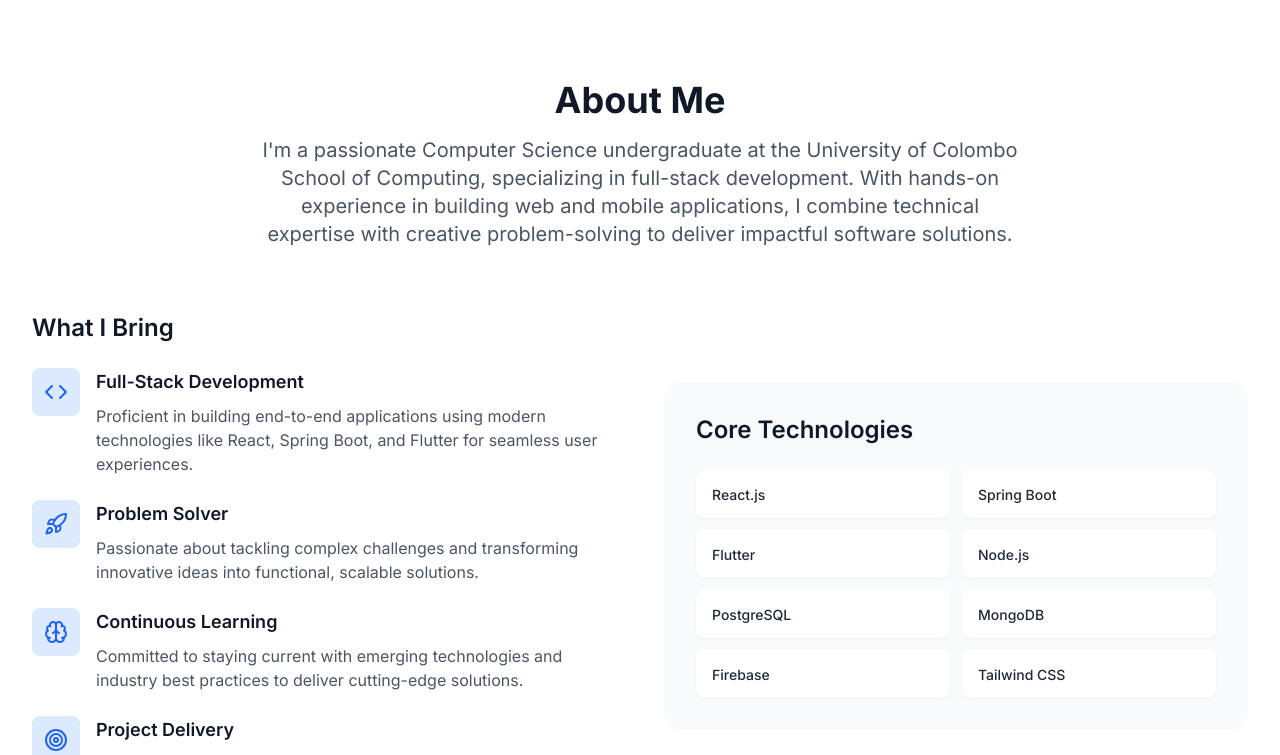
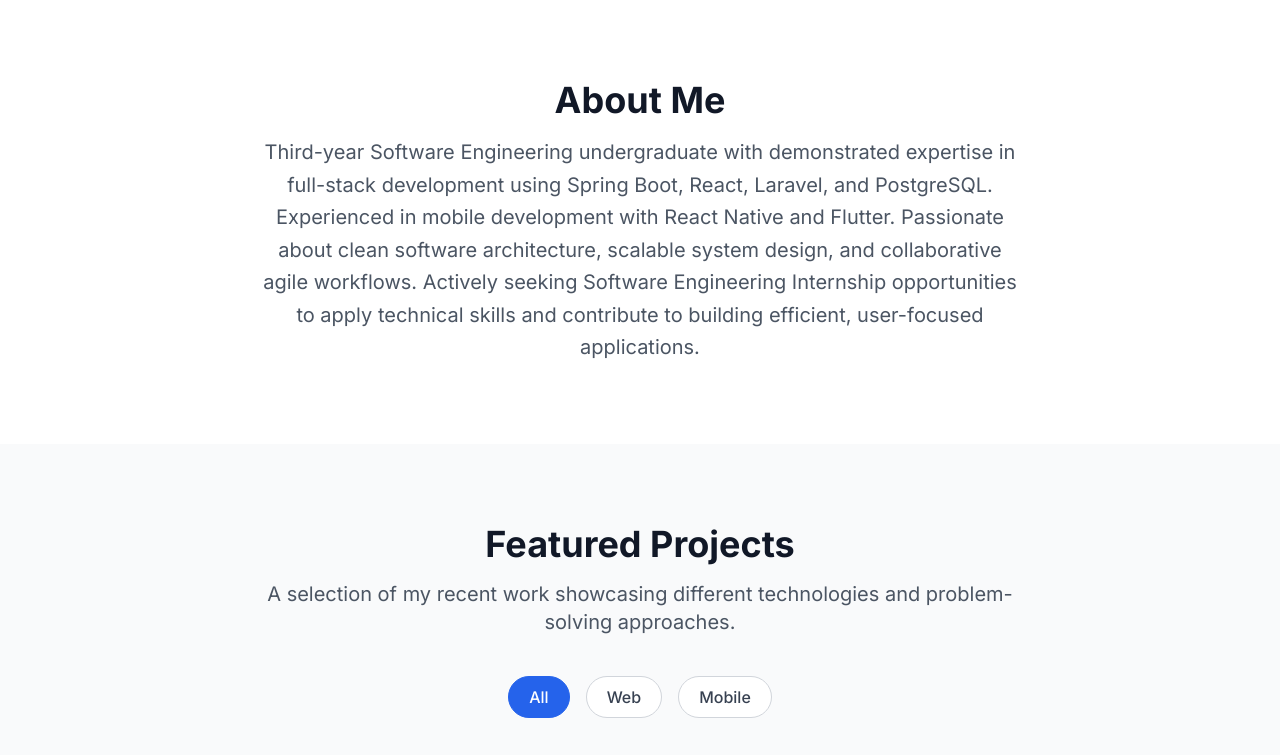
Before and after one commit to PasinduMadushanDias/my_portfolio, a React (Vite) app: page / in a window 1280 px wide. Shown: the part 800-1555 px from the top of the page. Built offline with nearby package versions, Linux system fonts and the light colour scheme.

Commit message:
update: refine About section content

```diff
--- a/src/components/About.tsx
+++ b/src/components/About.tsx
@@ -1,35 +1,6 @@
-import { Code, Rocket, Brain, Target } from 'lucide-react';
 import { motion } from 'framer-motion';
 
 export default function About() {
-  const highlights = [
-    {
-      icon: Code,
-      title: 'Full-Stack Development',
-      description: 'Proficient in building end-to-end applications using modern technologies like React, Spring Boot, and Flutter for seamless user experiences.'
-    },
-    {
-      icon: Rocket,
-      title: 'Problem Solver',
-      description: 'Passionate about tackling complex challenges and transforming innovative ideas into functional, scalable solutions.'
-    },
-    {
-      icon: Brain,
-      title: 'Continuous Learning',
-      description: 'Committed to staying current with emerging technologies and industry best practices to deliver cutting-edge solutions.'
-    },
-    {
-      icon: Target,
-      title: 'Project Delivery',
-      description: 'Experienced in managing projects from conception to deployment, ensuring quality and meeting deadlines consistently.'
-    }
-  ];
-
-  const coreSkills = [
-    'React.js', 'Spring Boot', 'Flutter', 'Node.js',
-    'PostgreSQL', 'MongoDB', 'Firebase', 'Tailwind CSS'
-  ];
-
   return (
     <section id="about" className="py-20 bg-white dark:bg-gray-900">
       <div className="max-w-7xl mx-auto px-4 sm:px-6 lg:px-8">
@@ -38,77 +9,19 @@ export default function About() {
           whileInView={{ opacity: 1, y: 0 }}
           viewport={{ once: true }}
           transition={{ duration: 0.6 }}
-          className="text-center mb-16"
+          className="text-center"
         >
           <h2 className="text-4xl font-bold text-gray-900 dark:text-white mb-4">
             About Me
           </h2>
-          <p className="text-xl text-gray-600 dark:text-gray-300 max-w-3xl mx-auto">
-            I'm a passionate Computer Science undergraduate at the University of Colombo School of Computing,
-            specializing in full-stack development. With hands-on experience in building web and mobile applications,
-            I combine technical expertise with creative problem-solving to deliver impactful software solutions.
+          <p className="text-xl text-gray-600 dark:text-gray-300 max-w-3xl mx-auto leading-relaxed">
+            Third-year Software Engineering undergraduate with demonstrated expertise in full-stack development using
+            Spring Boot, React, Laravel, and PostgreSQL. Experienced in mobile development with React Native and
+            Flutter. Passionate about clean software architecture, scalable system design, and collaborative agile workflows.
+            Actively seeking Software Engineering Internship opportunities to apply technical skills and contribute to
+            building efficient, user-focused applications.
           </p>
         </motion.div>
-
-        <div className="grid grid-cols-1 lg:grid-cols-2 gap-12 items-center">
-          <motion.div
-            initial={{ opacity: 0, x: -50 }}
-            whileInView={{ opacity: 1, x: 0 }}
-            viewport={{ once: true }}
-            transition={{ duration: 0.6, delay: 0.2 }}
-          >
-            <h3 className="text-2xl font-semibold text-gray-900 dark:text-white mb-6">
-              What I Bring
-            </h3>
-            <div className="space-y-6">
-              {highlights.map((item, index) => {
-                const Icon = item.icon;
-                return (
-                  <div key={index} className="flex items-start space-x-4">
-                    <div className="flex-shrink-0">
-                      <div className="w-12 h-12 bg-blue-100 dark:bg-blue-900/30 rounded-lg flex items-center justify-center">
-                        <Icon className="h-6 w-6 text-blue-600 dark:text-blue-400" />
-                      </div>
-                    </div>
-                    <div>
-                      <h4 className="text-lg font-semibold text-gray-900 dark:text-white mb-2">
-                        {item.title}
-                      </h4>
-                      <p className="text-gray-600 dark:text-gray-300">
-                        {item.description}
-                      </p>
-                    </div>
-                  </div>
-                );
-              })}
-            </div>
-          </motion.div>
-
-          <motion.div
-            initial={{ opacity: 0, x: 50 }}
-            whileInView={{ opacity: 1, x: 0 }}
-            viewport={{ once: true }}
-            transition={{ duration: 0.6, delay: 0.4 }}
-            className="bg-gray-50 dark:bg-gray-800 rounded-2xl p-8"
-          >
-            <h3 className="text-2xl font-semibold text-gray-900 dark:text-white mb-6">
-              Core Technologies
-            </h3>
-            <div className="grid grid-cols-2 gap-3">
-              {coreSkills.map((skill, index) => (
-                <motion.div
-                  key={index}
-                  whileHover={{ scale: 1.05 }}
-                  className="bg-white dark:bg-gray-700 px-4 py-3 rounded-lg shadow-sm hover:shadow-md transition-shadow duration-200"
-                >
-                  <span className="text-sm font-medium text-gray-800 dark:text-gray-200">
-                    {skill}
-                  </span>
-                </motion.div>
-              ))}
-            </div>
-          </motion.div>
-        </div>
       </div>
     </section>
   );
```
